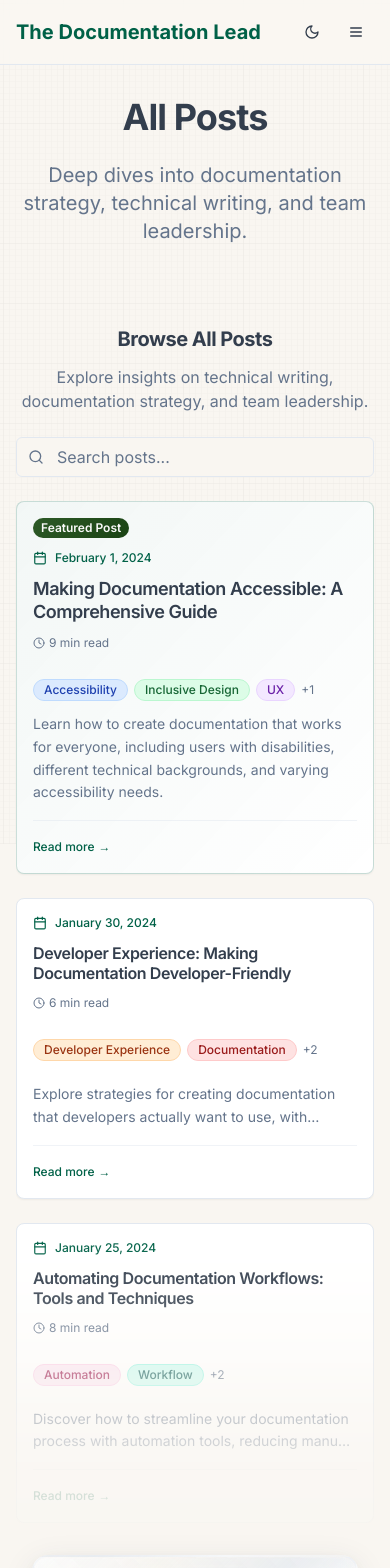
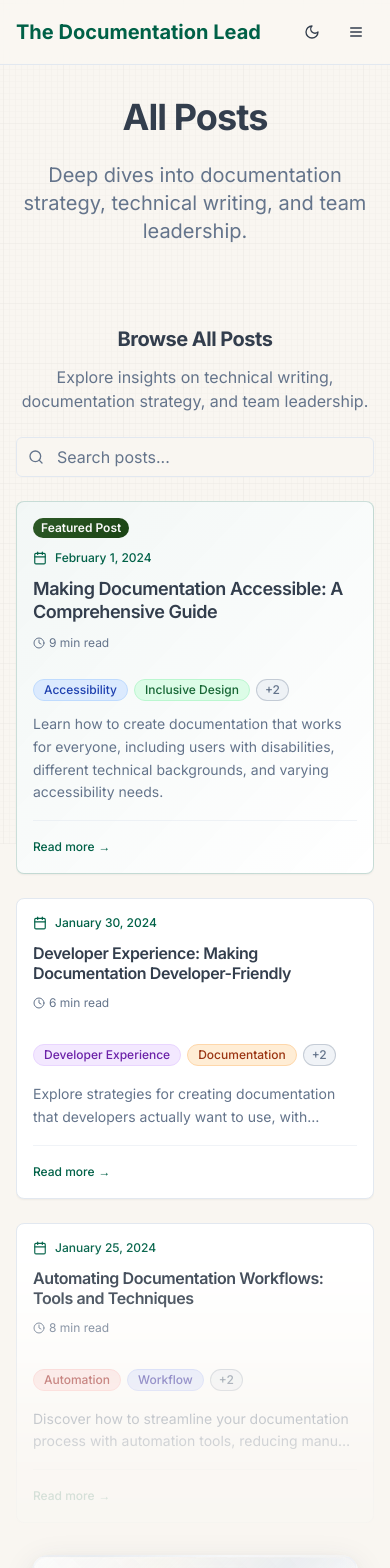
Before and after one commit to sirbonneville/docu-flow-blog, a React (Vite) app: page /posts in a window 390 px wide. Shown: the top 1568 px of the page. Built offline with nearby package versions, Linux system fonts and the light colour scheme.

Commit message:
Fix tag overflow and responsive display
Limit visible tags to 2 on mobile/tablet, with "+X" indicator. Ensure consistent tag container height and styling. Desktop shows all tags.

```diff
--- a/src/components/PostCard.tsx
+++ b/src/components/PostCard.tsx
@@ -18,27 +18,18 @@ export const PostCard = ({ title, excerpt, date, readTime, slug, tags, featured
     ? "hover:shadow-lg transition-all duration-300 border-primary/20 bg-gradient-to-br from-primary/5 to-transparent hover:bg-gradient-card-hover"
     : "hover:shadow-lg transition-all duration-300 hover:border-primary/30 hover:bg-gradient-card-hover h-full flex flex-col";
 
-  // Determine how many tags to show based on screen size and post type
-  const getTagDisplayConfig = () => {
-    if (featured) {
-      // Featured posts can show 3 tags on all screen sizes
-      return {
-        maxTags: 3,
-        remainingCount: tags && tags.length > 3 ? tags.length - 3 : 0
-      };
-    } else {
-      // Regular posts: 2 tags on mobile/tablet, 3 on desktop
-      // We'll use CSS classes to handle this responsively
-      return {
-        maxTagsMobile: 2,
-        maxTagsDesktop: 3,
-        remainingCountMobile: tags && tags.length > 2 ? tags.length - 2 : 0,
-        remainingCountDesktop: tags && tags.length > 3 ? tags.length - 3 : 0
-      };
-    }
+  // Calculate tag display for desktop (limit 2) and mobile (limit 2)
+  const getTagDisplayInfo = () => {
+    if (!tags || tags.length === 0) return { visibleTags: [], remainingCount: 0 };
+
+    const maxTags = 2; // Always limit to 2 tags on both desktop and mobile
+    const visibleTags = tags.slice(0, maxTags);
+    const remainingCount = Math.max(0, tags.length - maxTags);
+
+    return { visibleTags, remainingCount };
   };
 
-  const tagConfig = getTagDisplayConfig();
+  const { visibleTags, remainingCount } = getTagDisplayInfo();
 
   return (
     <Card className={cardClasses}>
@@ -81,43 +72,20 @@ export const PostCard = ({ title, excerpt, date, readTime, slug, tags, featured
       </CardHeader>
 
       <CardContent className={`flex flex-col p-4 pt-3 ${featured ? '' : 'flex-grow'}`}>
-        {/* Tags Section - Responsive tag display */}
+        {/* Tags Section - Responsive tag display with overflow control */}
         <div className={`${featured ? 'mb-3' : 'h-8 mb-3 flex-shrink-0'}`}>
           {tags && tags.length > 0 && (
-            <div className="flex flex-wrap gap-1.5 overflow-hidden">
-              {featured ? (
-                // Featured posts: show 3 tags on all screen sizes
-                <>
-                  {tags.slice(0, 3).map((tag) => (
-                    <Tag key={tag} tag={tag} />
-                  ))}
-                  {tagConfig.remainingCount > 0 && (
-                    <span className="text-xs text-muted-foreground self-center">+{tagConfig.remainingCount}</span>
-                  )}
-                </>
-              ) : (
-                // Regular posts: responsive tag display
-                <>
-                  {/* Mobile and tablet: show only 2 tags */}
-                  <div className="flex flex-wrap gap-1.5 lg:hidden">
-                    {tags.slice(0, 2).map((tag) => (
-                      <Tag key={tag} tag={tag} />
-                    ))}
-                    {tagConfig.remainingCountMobile > 0 && (
-                      <span className="text-xs text-muted-foreground self-center">+{tagConfig.remainingCountMobile}</span>
-                    )}
-                  </div>
+            <div className="flex items-center gap-1.5 overflow-hidden h-full">
+              {/* Visible tags */}
+              {visibleTags.map((tag) => (
+                <Tag key={tag} tag={tag} className="flex-shrink-0 whitespace-nowrap" />
+              ))}
 
-                  {/* Desktop: show 3 tags */}
-                  <div className="hidden lg:flex flex-wrap gap-1.5">
-                    {tags.slice(0, 3).map((tag) => (
-                      <Tag key={tag} tag={tag} />
-                    ))}
-                    {tagConfig.remainingCountDesktop > 0 && (
-                      <span className="text-xs text-muted-foreground self-center">+{tagConfig.remainingCountDesktop}</span>
-                    )}
-                  </div>
-                </>
+              {/* Remaining count indicator */}
+              {remainingCount > 0 && (
+                <span className="inline-flex items-center px-2 py-0.5 rounded-full text-xs font-medium border border-muted-foreground/30 bg-muted/50 text-muted-foreground flex-shrink-0 whitespace-nowrap">
+                  +{remainingCount}
+                </span>
               )}
             </div>
           )}
```
